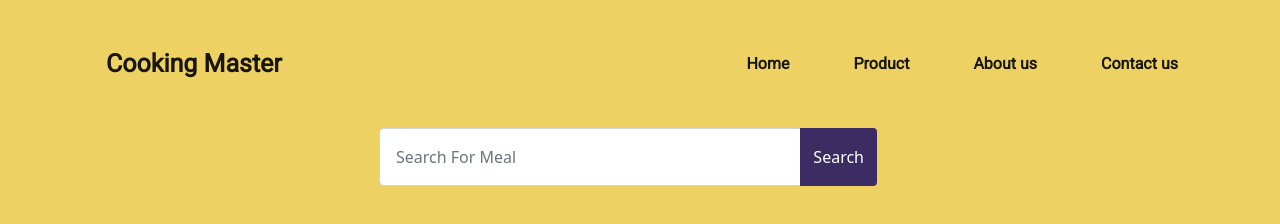
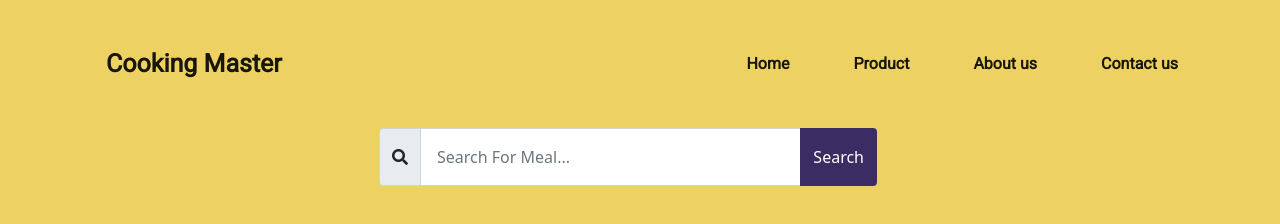
Before and after one commit to iffatunnessa/cooking-master, a plain HTML site: page index.html in a window 1280 px wide. Drawn offline with nearby package versions, Linux system fonts and the light colour scheme.

Commit message:
last commit

```diff
--- a/css/style.css
+++ b/css/style.css
@@ -22,6 +22,10 @@ form .col-6{
     background-attachment: fixed;
     background-position: center;
     object-fit: cover;
+}
+i.fa-search{
+    padding-top: 20px;
+    background-color: none;
 }
 ul.ingredients{
     list-style-type: none;
--- a/index.html
+++ b/index.html
@@ -43,7 +43,8 @@
         <div class=row>
             <div id="input-div" class="col-6 position-relative">
                 <div class="input-group p-4 top-0 start-100 translate-middle-x">
-                    <input id="search-input" type="text" class="form-control p-3" placeholder="Search For Meal"
+                    <i class="fas fa-search input-group-text"></i>
+                    <input id="search-input" type="text" class="form-control p-3" placeholder= "Search For Meal..."
                         aria-label="Recipient's username" aria-describedby="basic-addon2">
                     <button class="btn input-group-text" onclick="clickSearch()" type="button">Search</button>
                 </div>
```
